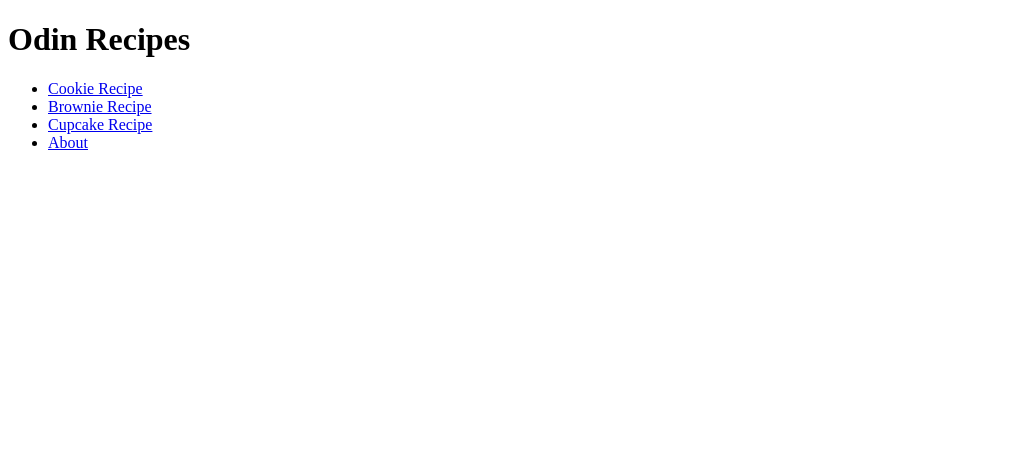
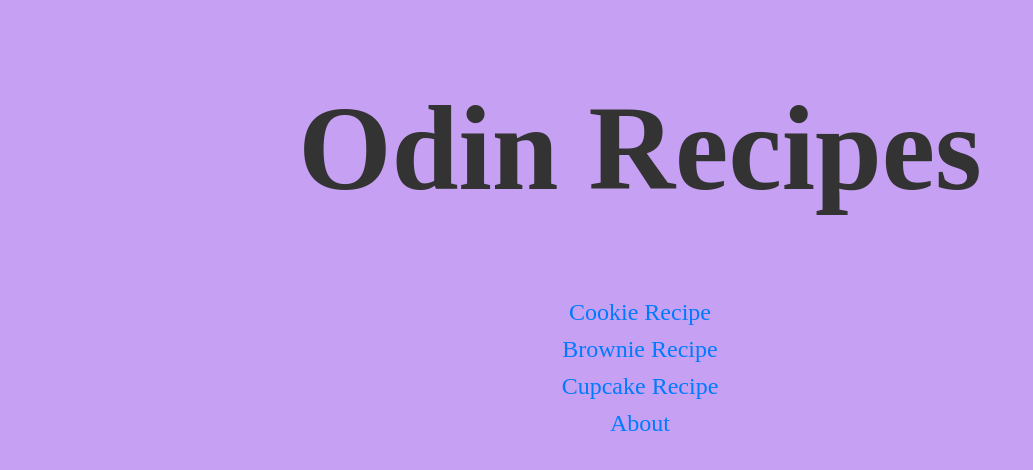
Before and after one commit to V4nt4Vo1d/odin-recipes, a plain HTML site: page index.html in a window 1280 px wide. Shown: the whole page, without its empty margins (0-1033 px from the left). Drawn offline with Linux system fonts and the light colour scheme.

Commit message:
Added styles.css and other inline and internal css to index.html to complete basic recipe page

```diff
--- a/index.html
+++ b/index.html
@@ -1,12 +1,41 @@
 <!DOCTYPE html>
 <html lang="en">
 <head>
+<!-- Basic Internal CSS -->
+<style>
+
+    body {
+        margin: 20px;
+        background-color: #a770eea8;
+    }
+
+    h1 {
+        text-align: center;
+        color: #333;
+    }
+    ul {
+        text-align: center;
+        list-style-type: none;
+        padding: 0;
+    }
+    li {
+        font-size: 24px;
+        margin: 10px 0;
+    }
+    a {
+        text-decoration: none;
+        color: #007BFF;
+    }
+    a:hover {
+        text-decoration: underline;
+    }
+</style>
     <meta charset="UTF-8">
     <meta name="viewport" content="width=device-width, initial-scale=1.0">
     <title>Odin Recipes</title>
 </head>
 <body>
-    <h1>Odin Recipes</h1>
+    <h1 style="font-family: 'Times New Roman', Times, serif, sans-serif; font-size: 120px;" >Odin Recipes</h1>
     <ul>
         <li><a href="recipes/cookie.html">Cookie Recipe</a></li>
         <li><a href="recipes/brownie.html">Brownie Recipe</a></li>
--- /dev/null
+++ b/styles.css
@@ -0,0 +1,21 @@
+/* styles.css */
+body {
+    background-color: #f9fafb;
+    margin: 20px;
+    padding: 20px;
+}
+h1 {
+    text-align: center;
+    color: #333;
+}
+h4 {
+    text-align: center;
+    color: #555;
+}
+img {
+    display: block;
+    margin: 20px auto;
+    max-width: 100%;
+    height: auto;
+    align-items: center;
+}
```
Also changed, not shown: about.html (+1 -0 lines), recipes/brownie.html (+2 -1 lines), recipes/cookie.html (+2 -0 lines), recipes/cupcake.html (+2 -0 lines).
